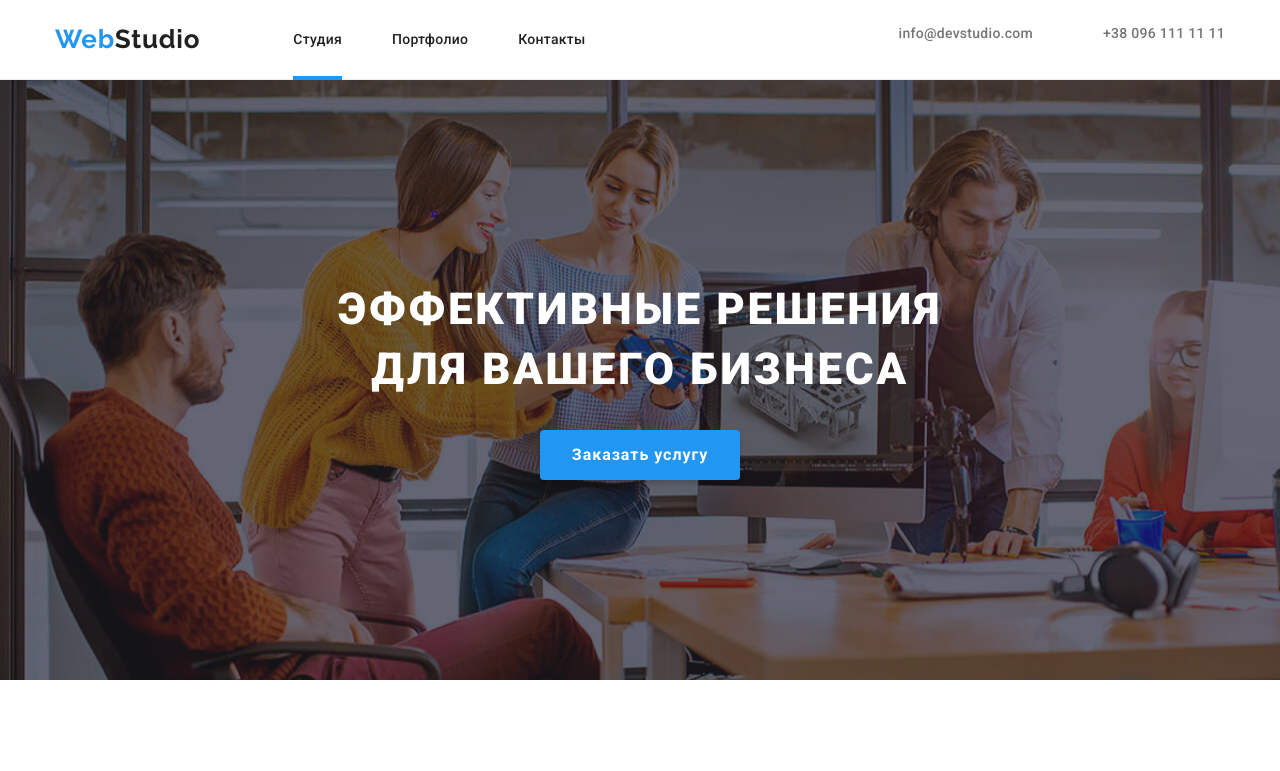
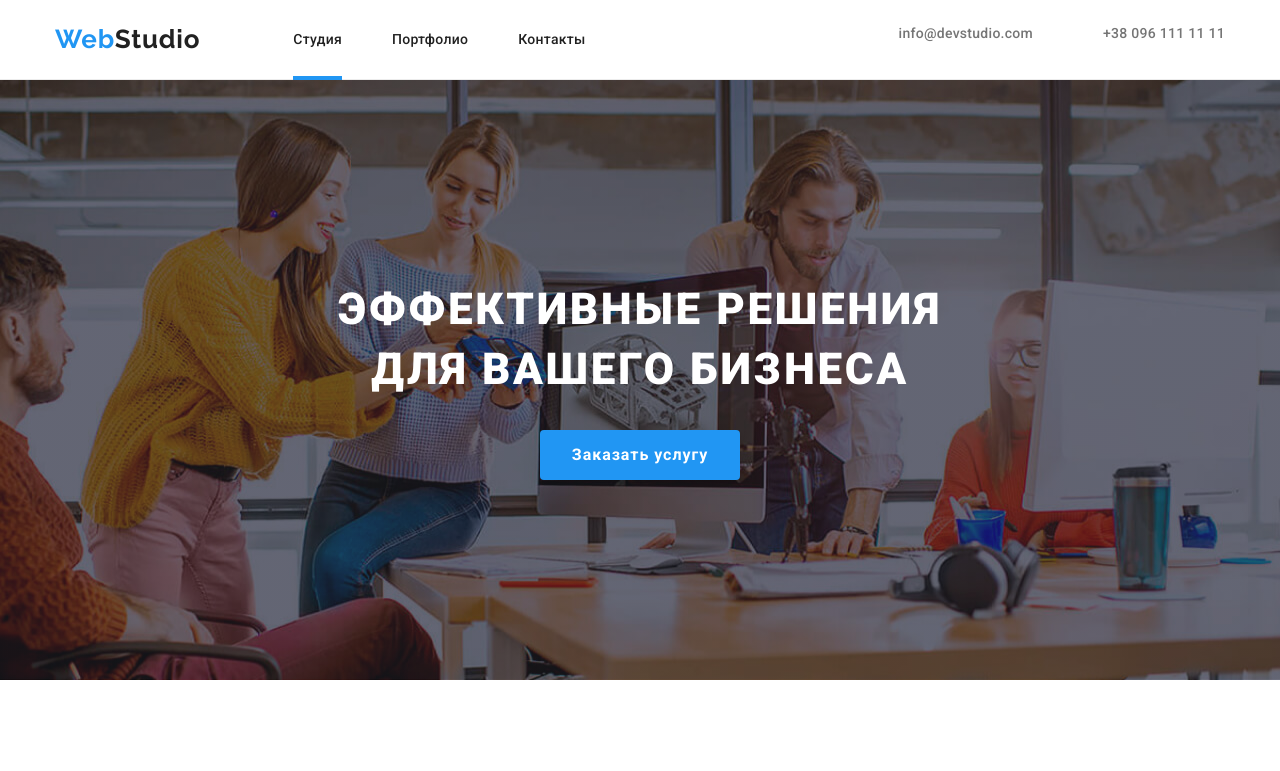
Before and after one commit to RadaSkvortsova/goit-markup-hw-08, a plain HTML site: page index.html in a window 1280 px wide. Shown: the top 771 px of the page. Drawn offline with nearby package versions, Linux system fonts and the light colour scheme.

Commit message:
resabmit

```diff
--- a/sass/components/_nav.scss
+++ b/sass/components/_nav.scss
@@ -47,7 +47,7 @@
         height: 4px;
         background-color: $color-for-logo;
         position: absolute;
-        bottom: -29px;
+        bottom: -40px;
         left: 0;
         transform: scaleX(0);
         transition: transform 250ms cubic-bezier(0.4, 0, 0.2, 1);
--- a/sass/layout/_hero.scss
+++ b/sass/layout/_hero.scss
@@ -8,6 +8,7 @@
     margin-bottom: 30px;
 }
 .hero {
+    margin: 0 auto;
     background-color: $section-background-color;
     text-align: center;
     padding-top: 118px;
@@ -20,6 +21,9 @@
             rgba(47, 48, 58, 0.4)
         ),
         url(../img/hero-tablet1x.jpg);
+    background-position: center;
+    background-repeat: no-repeat;
+    background-size: cover;
 }
 @media screen and (min-device-pixel-ratio: 2) and (min-width: 320px),
     screen and (min-resolution: 192dpi) and (min-width: 320px),
```
Also changed, not shown: css/main.css, css/main.min.css, 2 other files.
